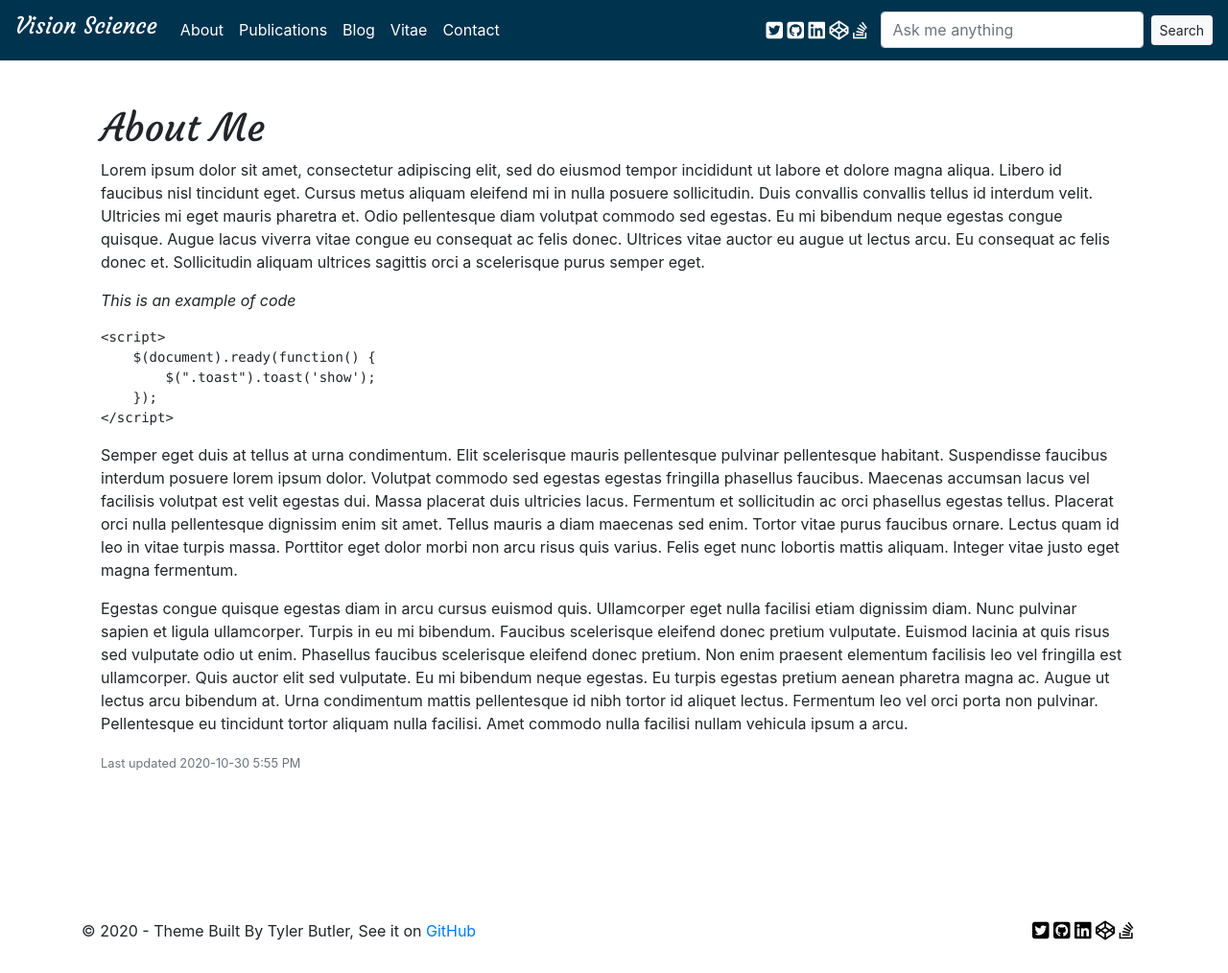
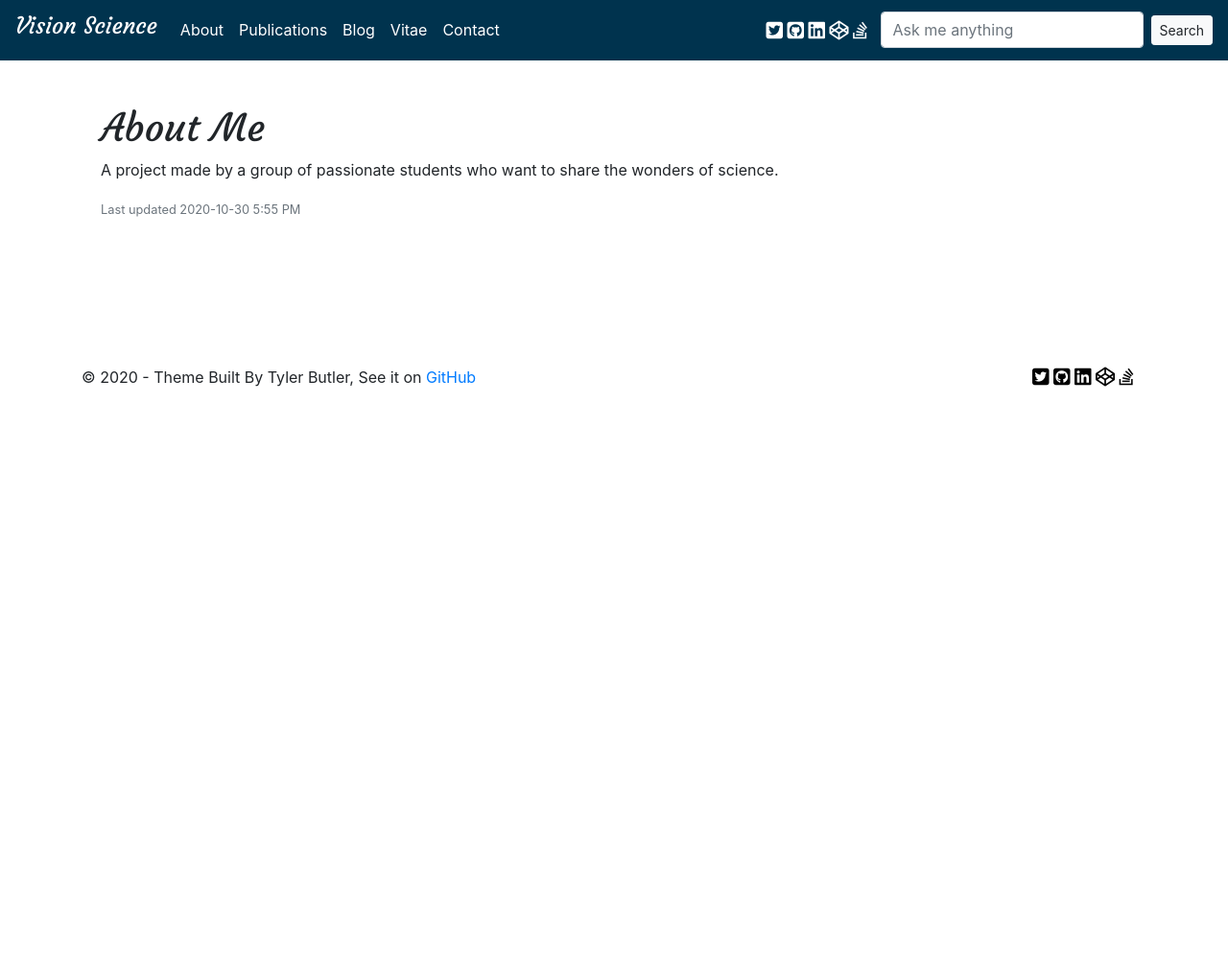
Before and after one commit to Vision-Science/Dumbarton, a Jekyll site: the page built from pages/about.md, in a window 1280 px wide. Shown: the whole page at 96% size. Built offline with Jekyll 4.4.1, drawn with Linux system fonts in a browser that asks for light colours; nearby versions of some CDN libraries; after the commit the page ends 900 px from its top, so only the background shows below that.

Commit message:
Update about.md

````diff
--- a/pages/about.md
+++ b/pages/about.md
@@ -9,18 +9,4 @@ last-updated: 2020-10-30 5:55 PM
 
 <h1 class="mx-auto" style="font-family:Courgette;">{{ page.title }}</h1>
 
-Lorem ipsum dolor sit amet, consectetur adipiscing elit, sed do eiusmod tempor incididunt ut labore et dolore magna aliqua. Libero id faucibus nisl tincidunt eget. Cursus metus aliquam eleifend mi in nulla posuere sollicitudin. Duis convallis convallis tellus id interdum velit. Ultricies mi eget mauris pharetra et. Odio pellentesque diam volutpat commodo sed egestas. Eu mi bibendum neque egestas congue quisque. Augue lacus viverra vitae congue eu consequat ac felis donec. Ultrices vitae auctor eu augue ut lectus arcu. Eu consequat ac felis donec et. Sollicitudin aliquam ultrices sagittis orci a scelerisque purus semper eget.
-
-
-*This is an example of code*
-```js
-<script>
-    $(document).ready(function() {
-        $(".toast").toast('show');
-    });
-</script>
-```
-
-Semper eget duis at tellus at urna condimentum. Elit scelerisque mauris pellentesque pulvinar pellentesque habitant. Suspendisse faucibus interdum posuere lorem ipsum dolor. Volutpat commodo sed egestas egestas fringilla phasellus faucibus. Maecenas accumsan lacus vel facilisis volutpat est velit egestas dui. Massa placerat duis ultricies lacus. Fermentum et sollicitudin ac orci phasellus egestas tellus. Placerat orci nulla pellentesque dignissim enim sit amet. Tellus mauris a diam maecenas sed enim. Tortor vitae purus faucibus ornare. Lectus quam id leo in vitae turpis massa. Porttitor eget dolor morbi non arcu risus quis varius. Felis eget nunc lobortis mattis aliquam. Integer vitae justo eget magna fermentum.
-
-Egestas congue quisque egestas diam in arcu cursus euismod quis. Ullamcorper eget nulla facilisi etiam dignissim diam. Nunc pulvinar sapien et ligula ullamcorper. Turpis in eu mi bibendum. Faucibus scelerisque eleifend donec pretium vulputate. Euismod lacinia at quis risus sed vulputate odio ut enim. Phasellus faucibus scelerisque eleifend donec pretium. Non enim praesent elementum facilisis leo vel fringilla est ullamcorper. Quis auctor elit sed vulputate. Eu mi bibendum neque egestas. Eu turpis egestas pretium aenean pharetra magna ac. Augue ut lectus arcu bibendum at. Urna condimentum mattis pellentesque id nibh tortor id aliquet lectus. Fermentum leo vel orci porta non pulvinar. Pellentesque eu tincidunt tortor aliquam nulla facilisi. Amet commodo nulla facilisi nullam vehicula ipsum a arcu.
+A project made by a group of passionate students who want to share the wonders of science.
````
